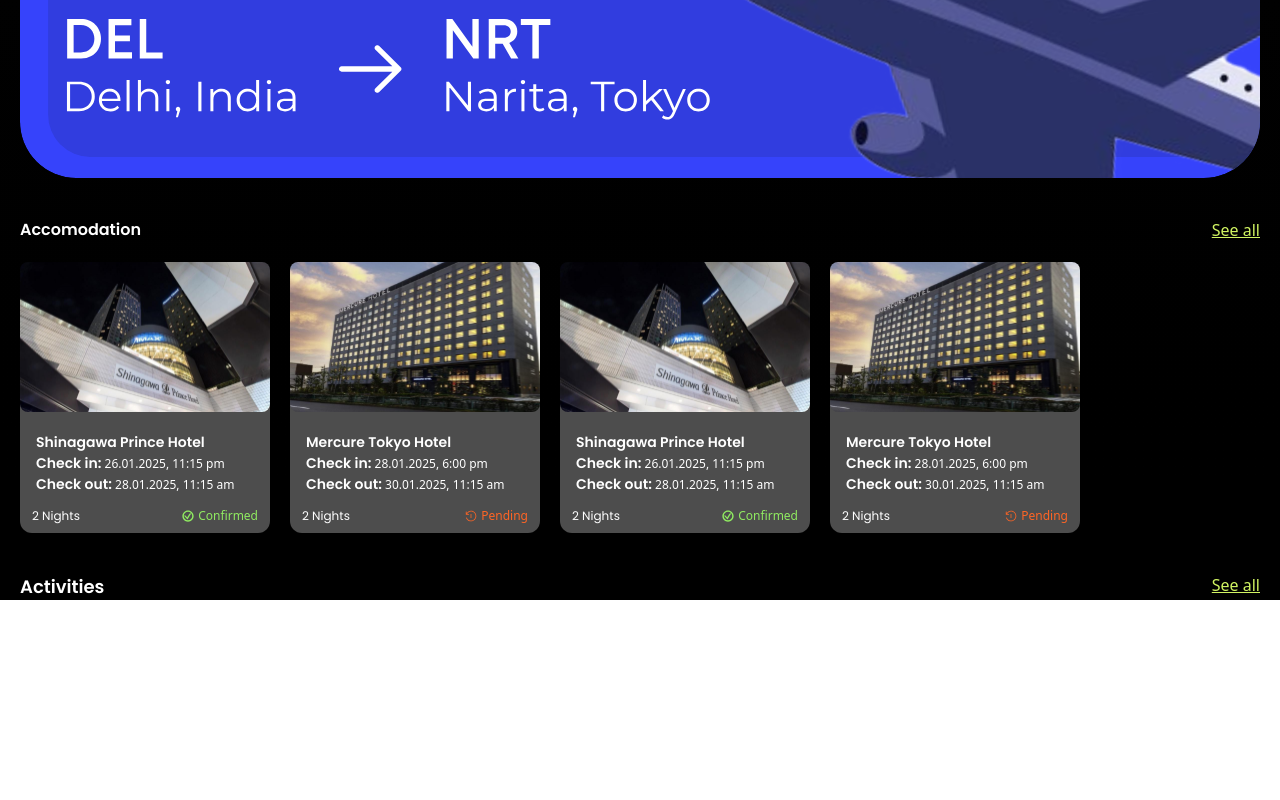
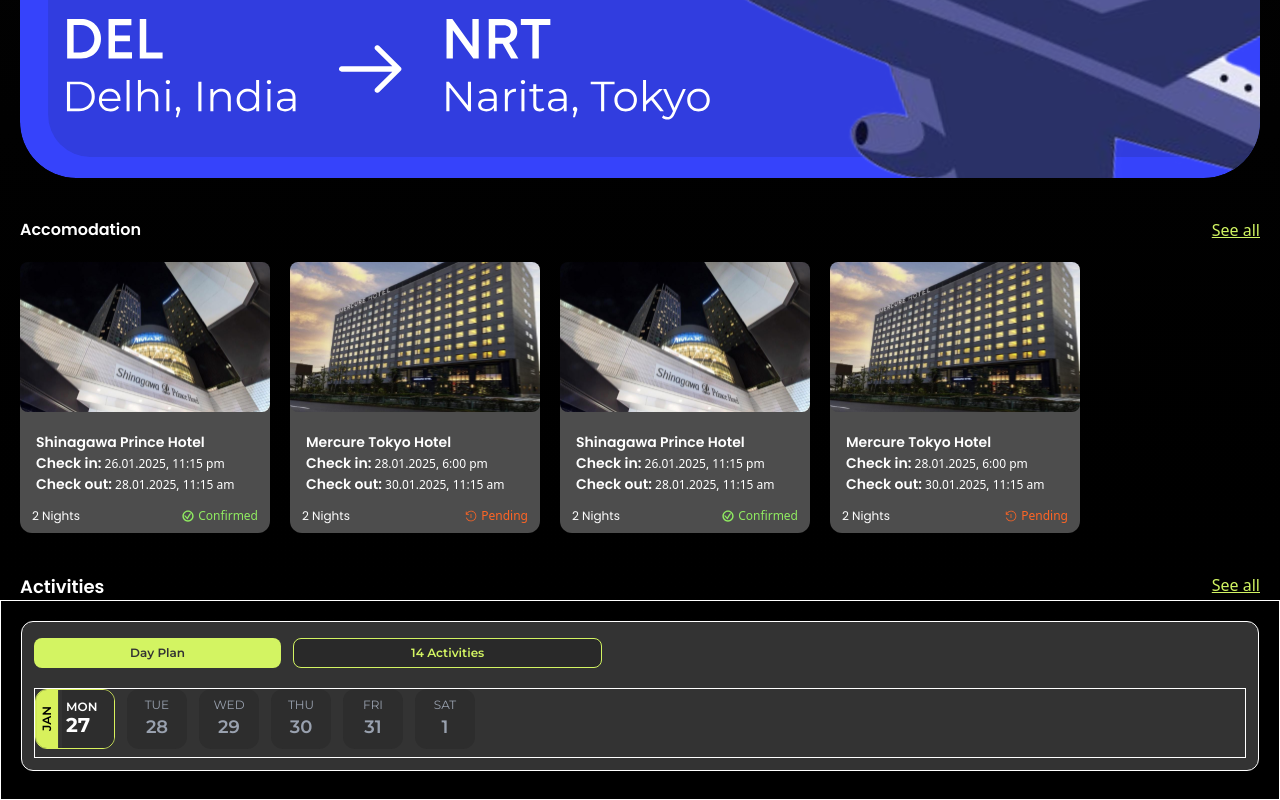
Before and after one commit to Ankit-Gope007/travel-itinerary-app, a React (Vite) app: page / in a window 1280 px wide. Shown: the part 1384-2184 px from the top of the page. Before the commit the page ends 1984 px from the top, so only its background shows below. Built offline with nearby package versions, Linux system fonts and the light colour scheme.

Commit message:
Activities Card done

```diff
--- a/src/App.jsx
+++ b/src/App.jsx
@@ -3,6 +3,7 @@
 import NewTripCard from './components/NewTripCard'
 import FlightDetailsCard from './components/FlightDetailsCard'
 import AcommodationSection from './components/AcommodationSection'
+import ActivitiesCard from './components/ActivitiesCard'
 
 const App = () => {
   return (
@@ -28,6 +29,7 @@
         </h1>
         <a className='text-[#D1F462] underline mr-5' href="/">See all</a>
       </div>
+      <ActivitiesCard />
     </div>
   )
 }
--- /dev/null
+++ b/src/components/ActivitiesCard.jsx
@@ -0,0 +1,161 @@
+import React from 'react'
+import { useState } from 'react'
+
+const ActivitiesCard = () => {
+    const [active, setActive] = useState("MON")
+    return (
+        <div className='w-full h-[200px]  border border-white'>
+            <div className='m-5 border border-white h-[150px] rounded-[12px] bg-[#333333]'>
+                <div className='w-full mt-4 ml-3 flex gap-3'>
+                    <div className='bg-[#D3F462] h-[30px] w-[20%] rounded-[8px] text-[#333333] font-Montserrat flex justify-center items-center text-[12px] font-semibold'>
+                        Day Plan
+                    </div>
+                    <div className='border border-[#D3F462] h-[30px] w-[25%] rounded-[8px] bg-[#292929] text-[#D3F462] font-Montserrat flex justify-center items-center text-[12px] font-semibold '>
+                        14 Activities
+                    </div>
+                </div>
+                <div className='border flex border-white mt-5 mx-3 h-[70px] gap-3'>
+                    {active === "MON" ?
+                        <div className="cursor-pointer flex rounded-xl border border-[#D8F15C] overflow-hidden w-[80px] h-[60px] text-white text-center text-xs font-semibold font-Montserrat"
+                            onClick={() => setActive("MON")}
+                        >
+
+                            <div className="bg-[#D8F15C] text-black w-[30%] flex items-center justify-center rotate-180 [writing-mode:vertical-rl] text-[12px]">
+                                JAN
+                            </div>
+
+
+                            <div className="bg-[#2D2D2D] w-[70%] flex flex-col items-start ml-1 justify-center px-1">
+                                <div className="text-xs">MON</div>
+                                <div className="text-xl font-bold -mt-1">27</div>
+                            </div>
+                        </div> :
+                        <div className="cursor-pointer w-[60px] h-[60px] bg-[#2D2D2D] rounded-xl flex flex-col items-center justify-center text-gray-400 font-Montserrat"
+                            onClick={() => setActive("MON")}>
+                            <div className="text-xs">JAN</div>
+                            <div className="text-lg font-semibold">28</div>
+                        </div>
+                    }
+
+
+                    {active === "TUE" ?
+                        <div className="cursor-pointer flex rounded-xl border border-[#D8F15C] overflow-hidden w-[80px] h-[60px] text-white text-center text-xs font-semibold font-Montserrat"
+                            onClick={() => setActive("TUE")}
+                        >
+
+                            <div className="bg-[#D8F15C] text-black w-[30%] flex items-center justify-center rotate-180 [writing-mode:vertical-rl] text-[12px]">
+                                JAN
+                            </div>
+
+
+                            <div className="bg-[#2D2D2D] w-[70%] flex flex-col items-start ml-1 justify-center px-1">
+                                <div className="text-xs">TUE</div>
+                                <div className="text-xl font-bold -mt-1">28</div>
+                            </div>
+                        </div> :
+                        <div className="cursor-pointer w-[60px] h-[60px] bg-[#2D2D2D] rounded-xl flex flex-col items-center justify-center text-gray-400 font-Montserrat"
+                            onClick={() => setActive("TUE")}>
+                            <div className="text-xs">TUE</div>
+                            <div className="text-lg font-semibold">28</div>
+                        </div>
+                    }
+
+
+                    {active === "WED" ?
+                        <div className="cursor-pointer flex rounded-xl border border-[#D8F15C] overflow-hidden w-[80px] h-[60px] text-white text-center text-xs font-semibold font-Montserrat"
+                            onClick={() => setActive("WED")}
+                        >
+
+                            <div className="bg-[#D8F15C] text-black w-[30%] flex items-center justify-center rotate-180 [writing-mode:vertical-rl] text-[12px]">
+                                JAN
+                            </div>
+
+
+                            <div className="bg-[#2D2D2D] w-[70%] flex flex-col items-start ml-1 justify-center px-1">
+                                <div className="text-xs">WED</div>
+                                <div className="text-xl font-bold -mt-1">29</div>
+                            </div>
+                        </div> :
+                        <div className="cursor-pointer w-[60px] h-[60px] bg-[#2D2D2D] rounded-xl flex flex-col items-center justify-center text-gray-400 font-Montserrat"
+                            onClick={() => setActive("WED")}>
+                            <div className="text-xs">WED</div>
+                            <div className="text-lg font-semibold">29</div>
+                        </div>
+                    }
+
+
+                    {active === "THU" ?
+                        <div className="cursor-pointer flex rounded-xl border border-[#D8F15C] overflow-hidden w-[80px] h-[60px] text-white text-center text-xs font-semibold font-Montserrat"
+                            onClick={() => setActive("THU")}
+                        >
+
+                            <div className="bg-[#D8F15C] text-black w-[30%] flex items-center justify-center rotate-180 [writing-mode:vertical-rl] text-[12px]">
+                                JAN
+                            </div>
+
+
+                            <div className="bg-[#2D2D2D] w-[70%] flex flex-col items-start ml-1 justify-center px-1">
+                                <div className="text-xs">THU</div>
+                                <div className="text-xl font-bold -mt-1">30</div>
+                            </div>
+                        </div> :
+                        <div className="cursor-pointer w-[60px] h-[60px] bg-[#2D2D2D] rounded-xl flex flex-col items-center justify-center text-gray-400 font-Montserrat"
+                            onClick={() => setActive("THU")}>
+                            <div className="text-xs">THU</div>
+                            <div className="text-lg font-semibold">30</div>
+                        </div>
+                    }
+
+
+                    {active === "FRI" ?
+                        <div className="cursor-pointer flex rounded-xl border border-[#D8F15C] overflow-hidden w-[80px] h-[60px] text-white text-center text-xs font-semibold font-Montserrat"
+                            onClick={() => setActive("FRI")}
+                        >
+
+                            <div className="bg-[#D8F15C] text-black w-[30%] flex items-center justify-center rotate-180 [writing-mode:vertical-rl] text-[12px]">
+                                JAN
+                            </div>
+
+
+                            <div className="bg-[#2D2D2D] w-[70%] flex flex-col items-start ml-1 justify-center px-1">
+                                <div className="text-xs">FRI</div>
+                                <div className="text-xl font-bold -mt-1">31</div>
+                            </div>
+                        </div> :
+                        <div className="cursor-pointer w-[60px] h-[60px] bg-[#2D2D2D] rounded-xl flex flex-col items-center justify-center text-gray-400 font-Montserrat"
+                            onClick={() => setActive("FRI")}>
+                            <div className="text-xs">FRI</div>
+                            <div className="text-lg font-semibold">31</div>
+                        </div>
+                    }
+
+
+                    {active === "SAT" ?
+                        <div className="cursor-pointer flex rounded-xl border border-[#D8F15C] overflow-hidden w-[80px] h-[60px] text-white text-center text-xs font-semibold font-Montserrat"
+                            onClick={() => setActive("SAT")}
+                        >
+
+                            <div className="bg-[#D8F15C] text-black w-[30%] flex items-center justify-center rotate-180 [writing-mode:vertical-rl] text-[12px]">
+                                FEB
+                            </div>
+
+
+                            <div className="bg-[#2D2D2D] w-[70%] flex flex-col items-start ml-1 justify-center px-1">
+                                <div className="text-xs">SAT</div>
+                                <div className="text-xl font-bold -mt-1">1</div>
+                            </div>
+                        </div> :
+                        <div className="cursor-pointer w-[60px] h-[60px] bg-[#2D2D2D] rounded-xl flex flex-col items-center justify-center text-gray-400 font-Montserrat"
+                            onClick={() => setActive("SAT")}>
+                            <div className="text-xs">SAT</div>
+                            <div className="text-lg font-semibold">1</div>
+                        </div>
+                    }
+
+                </div>
+            </div>
+        </div>
+    )
+}
+
+export default ActivitiesCard
```
